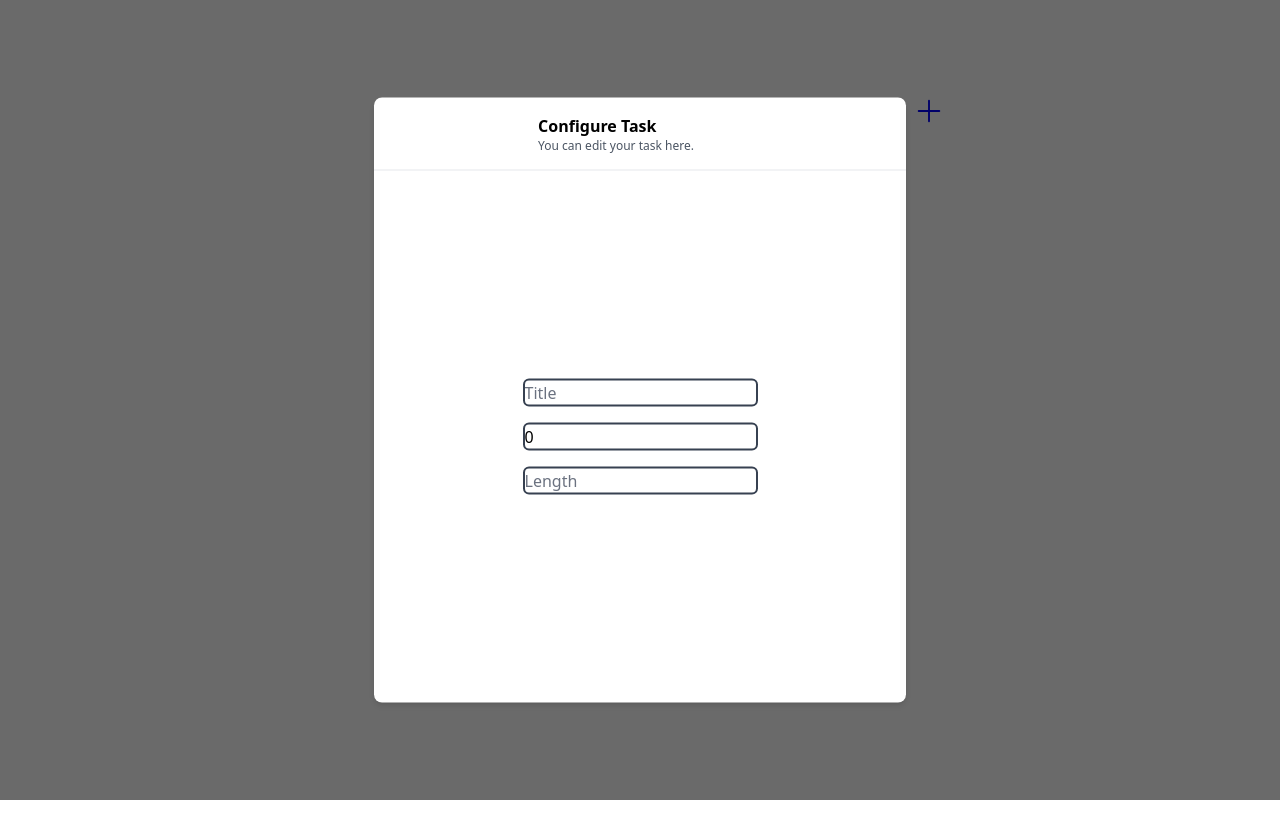
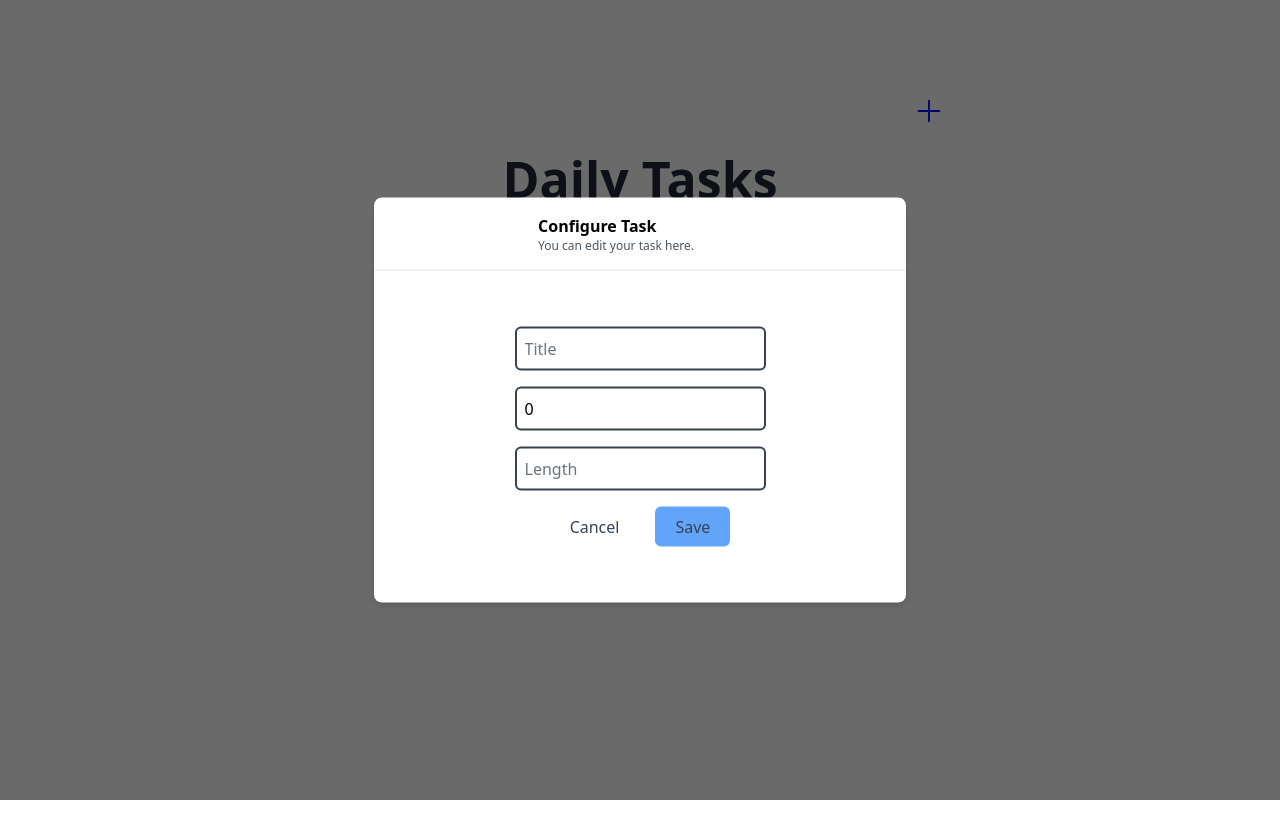
Before and after one commit to Akinoobi/apps-beyond-daily-task, a Next.js app: page / in a window 1280 px wide. Both pictures are taken after a click on the element 640 px from the left and 111 px from the top of the page. Shown: the top 838 px of the page. Built offline with nearby package versions, Linux system fonts and the light colour scheme.

Commit message:
fix: minor changes & save
Signed-off-by: gel-cebu <apalma.halcyondigital@gmail.com>

```diff
--- a/src/pages/components/HeaderNavigation.js
+++ b/src/pages/components/HeaderNavigation.js
@@ -21,6 +21,9 @@ const HeaderNavigation = () => {
         state.theme,
 
     ], shallow)
+    const onFinish = (values) => {
+        console.log("values", values)
+    }
     console.log("title", title, "length", length, "theme", theme)
     return (
         <div
@@ -38,16 +41,19 @@ const HeaderNavigation = () => {
                 headerClass={"text-black mx-auto"}
                 subtitle={"You can edit your task here."}
             >
-                <div className="flex flex-col w-full h-full max-h-[800px] min-h-[500px] max-w-[500px] min-w-[500px] justify-center items-center gap-4">
+                <form
+                onFinish={onFinish}>
+
+                <div className="flex flex-col w-full h-full max-h-[300px] min-h-[300px] max-w-[500px] min-w-[500px] justify-center items-center gap-4">
                     <input type="text"
                         name="title"
                         placeholder="Title"
                         value={title}
-                        className={"placeholder-gray-500  text-black  border-2 border-gray-700 rounded-md"}
+                        className={"placeholder-gray-500  text-black  border-2 border-gray-700 rounded-md p-2"}
                         onChange={(e) => {
                             DailyTaskStateManager.setState({
                                 title: e.target.value
-                              })
+                            })
                         }}
                     />
                     <input
@@ -55,11 +61,11 @@ const HeaderNavigation = () => {
                         name="length"
                         placeholder="Length"
                         value={length}
-                        className={"placeholder-gray-500 border-2 text-black border-gray-700 rounded-md"}
+                        className={"placeholder-gray-500 border-2 text-black border-gray-700 rounded-md p-2"}
                         onChange={(e) => {
                             DailyTaskStateManager.setState({
                                 length: e.target.value
-                              })
+                            })
                         }}
                     />
                     <input
@@ -67,14 +73,23 @@ const HeaderNavigation = () => {
                         name="length"
                         placeholder="Length"
                         value={theme}
-                        className={"placeholder-gray-500 text-black border-2 border-gray-700 rounded-md"}
+                        className={"placeholder-gray-500 text-black border-2 border-gray-700 rounded-md p-2"}
                         onChange={(e) => {
                             DailyTaskStateManager.setState({
                                 theme: e.target.value
-                              })
+                            })
                         }}
                     />
+                    <div className="flex flex-row space-x-4">
+                        <button className="bg-transparent text-gray-700 px-5 py-2 rounded-md" onClick={(e) => setOpenModal(false)}>
+                            Cancel
+                        </button>
+                        <button className="bg-blue-400 text-gray-700 px-5 py-2 rounded-md"   htmlType='submit'>
+                            Save
+                        </button>
+                    </div>
                 </div>
+                </form>
             </Modal>
             <div className='w-full flex  justify-end p-4' onClick={() => setOpenModal(true)}>
                 <BsPlusLg size={30} color="blue" />
```
